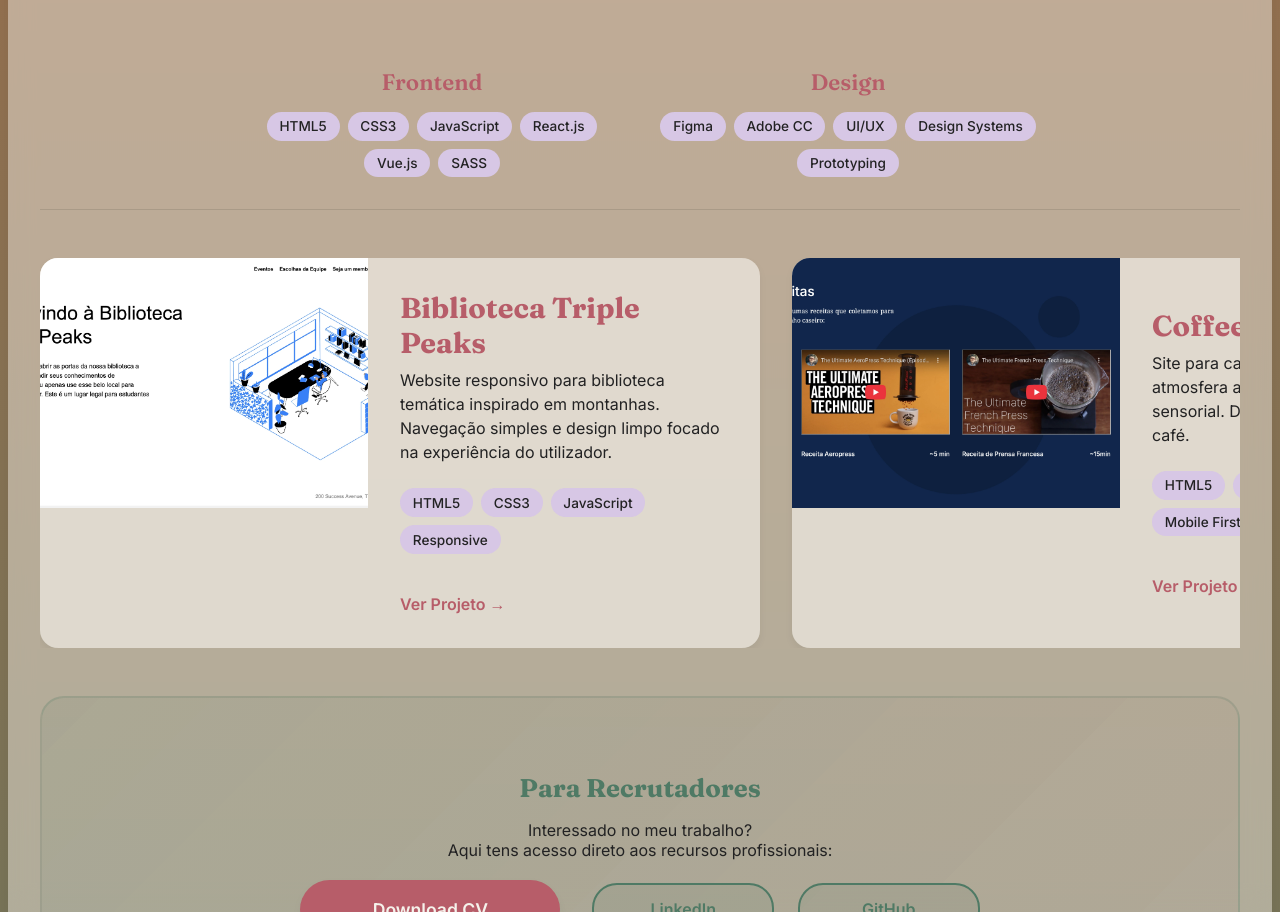
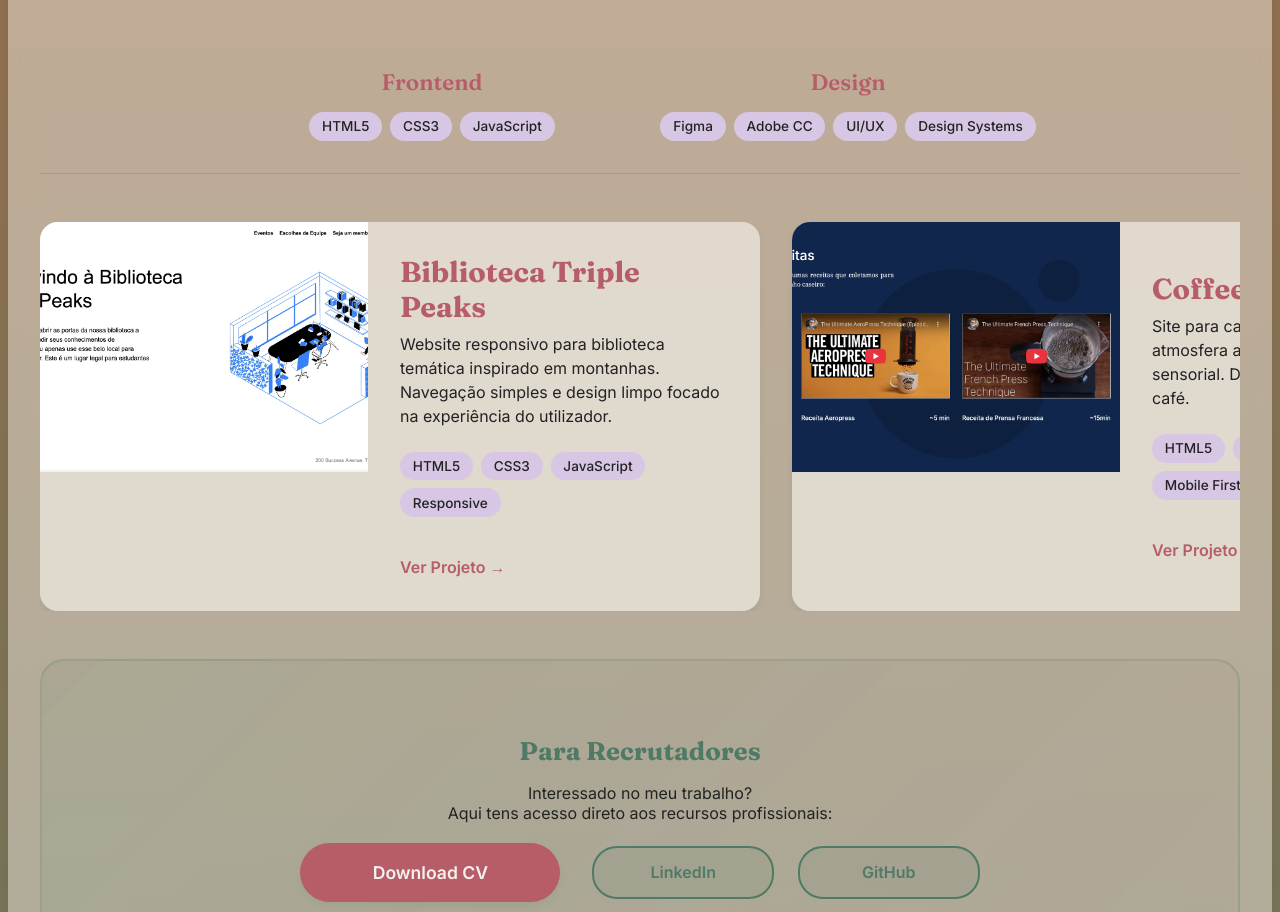
Before and after one commit to TaliMiranda/unna_project, a plain HTML site: page index.html in a window 1280 px wide. Shown: the part 2529-3441 px from the top of the page. Drawn offline with nearby package versions, Linux system fonts and the light colour scheme.

Commit message:
initial commit

```diff
--- a/index.html
+++ b/index.html
@@ -160,9 +160,6 @@
                             <span class="tech-tag">HTML5</span>
                             <span class="tech-tag">CSS3</span>
                             <span class="tech-tag">JavaScript</span>
-                            <span class="tech-tag">React.js</span>
-                            <span class="tech-tag">Vue.js</span>
-                            <span class="tech-tag">SASS</span>
                         </div>
                     </div>
                     <div class="tech-category">
@@ -172,7 +169,6 @@
                             <span class="tech-tag">Adobe CC</span>
                             <span class="tech-tag">UI/UX</span>
                             <span class="tech-tag">Design Systems</span>
-                            <span class="tech-tag">Prototyping</span>
                         </div>
                     </div>
                 </div>
```
Also changed, not shown: processo-criativo-unna.html (+1 -1 lines), images/project.webp (deleted), images/project_unna.webp (added).
